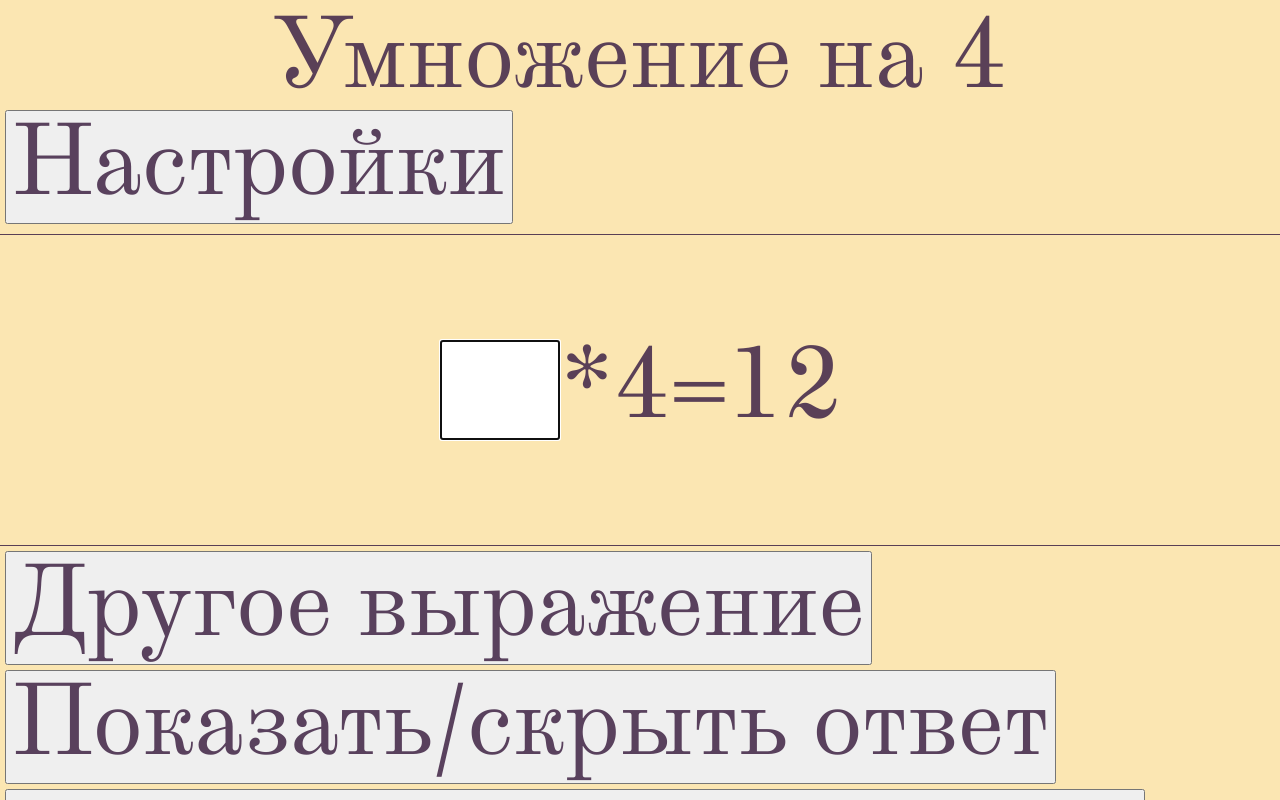
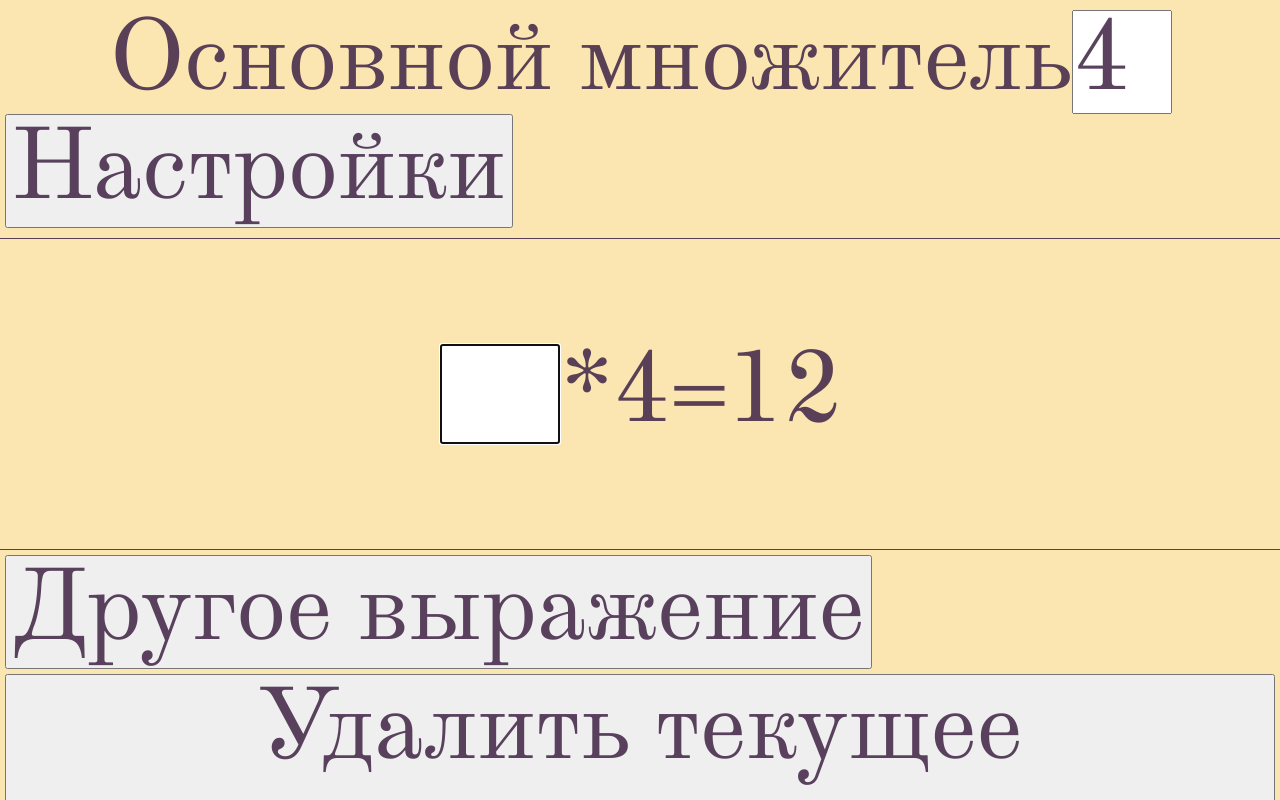
Before and after one commit to Ormadont/mt3, a React (Create React App) app: page / in a window 1280 px wide. Shown: the top 800 px of the page. Built offline with nearby package versions, Linux system fonts and the light colour scheme.

Commit message:
Выбор основного множителя посредством клавиатуры

```diff
--- a/src/App/App.js
+++ b/src/App/App.js
@@ -21,7 +21,7 @@ class App extends Component {
     scores: 0,
     options: {
       show: false,
-      missEnter: true,
+      missEnter: false,
     }
   }
 
@@ -34,6 +34,18 @@ class App extends Component {
   showHideExpressions_handleClick = () => {
     const doesShow = this.state.showedAllExpressions;
     this.setState({showedAllExpressions: !doesShow});
+  }
+
+  changeMainFactor_handleChange = event => {
+    const newMainFactor = event.target.value;
+    if ((0 < newMainFactor) && (newMainFactor < 10)) {
+      this.setState({
+        userInput:'',
+        receivedRightAnswer: false,
+        mainFactor: newMainFactor,
+        expressions: getExprs(newMainFactor, 1, 9)
+      });
+     }
   }
 
   changeTempFactorX_handleChange = event => {
@@ -80,7 +92,8 @@ class App extends Component {
       >
         {/* header */}
         <header className={styles.center}>
-          <p>Умножение на {this.state.mainFactor}</p>
+          <label>Основной множитель</label>
+          <input value={this.state.mainFactor} onChange={this.changeMainFactor_handleChange}></input>
           <Options
             // missEnter={this.state.options.missEnter}
             options={this.state.options}
@@ -110,7 +123,7 @@ class App extends Component {
             addExp={this.addExpression_handleSubmit.bind(this)}
             changeFactor={this.changeTempFactorX_handleChange.bind(this)}
           /> */}
-          {/* <button onClick={this.delCurExpression_handleClick}>Удалить текущее выражение</button> */}
+          <button onClick={this.delCurExpression_handleClick}>Удалить текущее выражение</button>
           <button onClick={this.showHideAnswer_handleClick} >Показать/скрыть ответ</button>
           <AllExpressions
             showedAll={this.state.showedAllExpressions}
@@ -185,7 +198,7 @@ class App extends Component {
         break;
     }
     // правильный ответ?
-    if (parseInt(event.target.value) === rightAnswer) {
+    if (parseInt(event.target.value) === parseInt(rightAnswer)) {
       // ответ верный:
       // сбросить текущее значение ввод
       this.setState({userInput: ''})
--- a/src/App/App.module.css
+++ b/src/App/App.module.css
@@ -6,6 +6,10 @@
 }
 .app:focus {
   outline: 0;
+}
+
+header input {
+  width: 1em;
 }
 
 .center {
```
